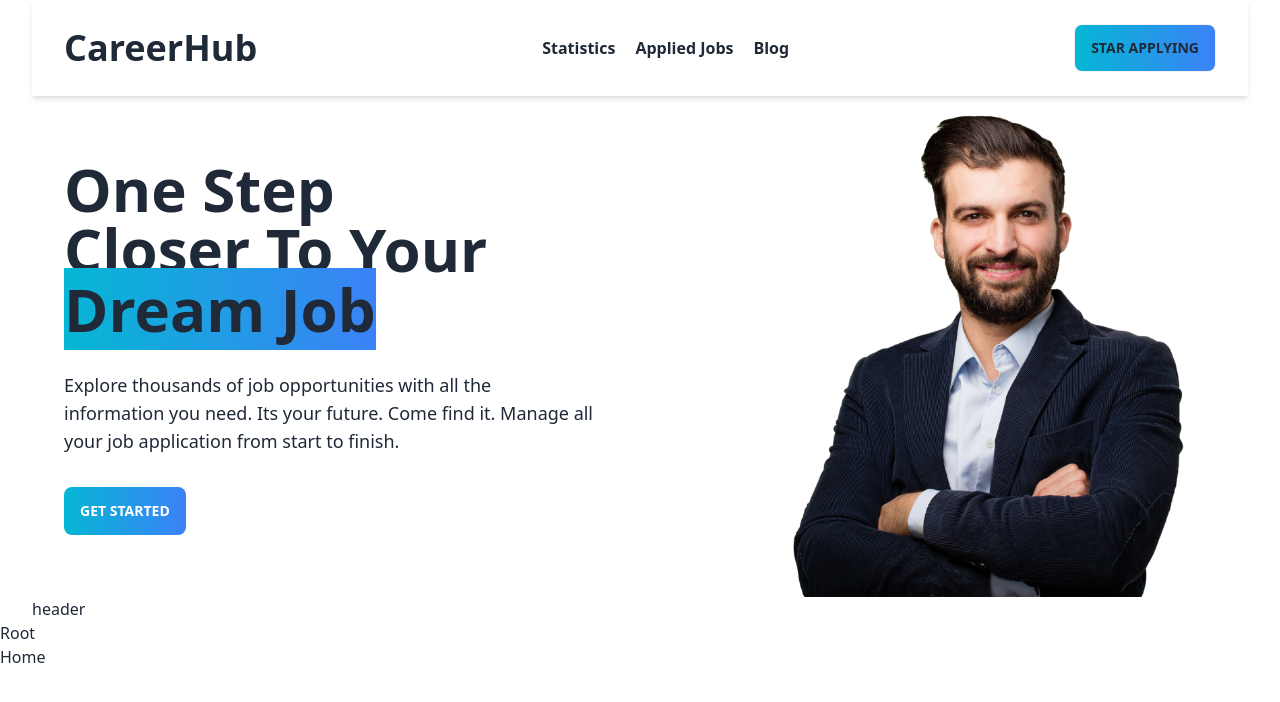
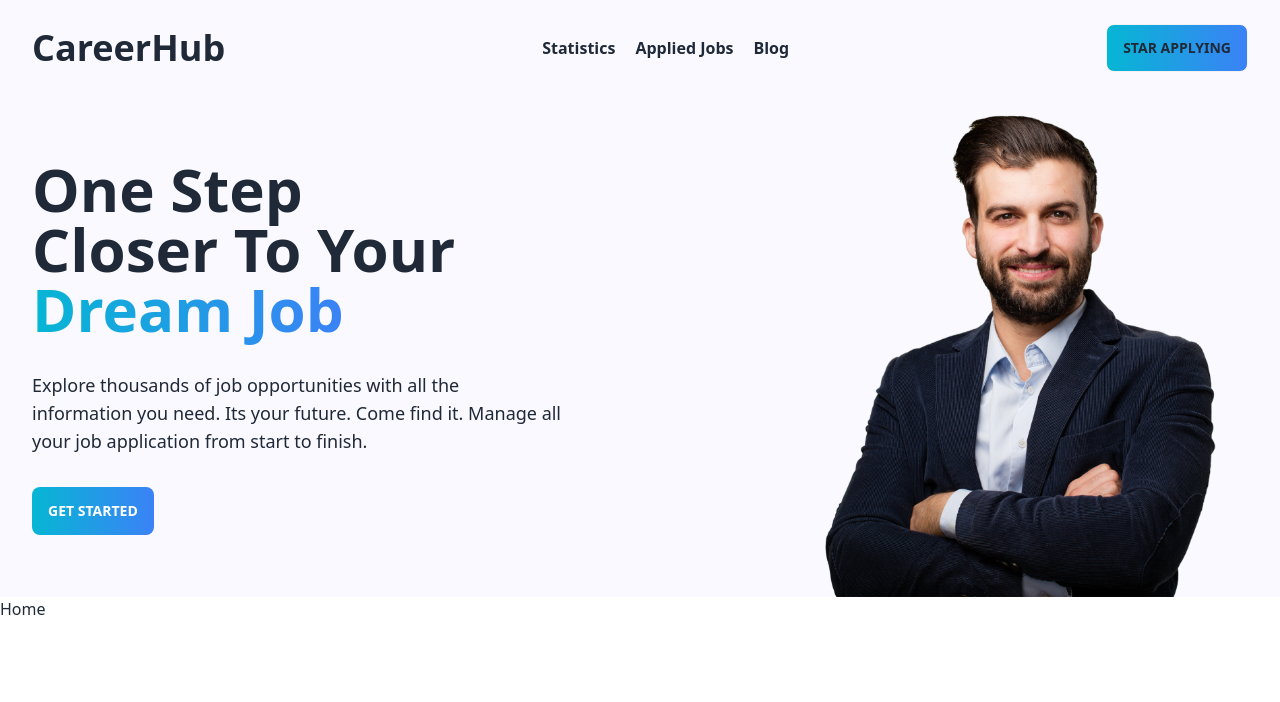
Before and after one commit to SakibAlHasan10/career-hub-react, a React (Vite) app: page / in a window 1280 px wide. Shown: the top 702 px of the page. Built offline with nearby package versions, Linux system fonts and the light colour scheme.

Commit message:
add home page

```diff
--- a/src/Components/Heade/Banner/BannerTest.jsx
+++ b/src/Components/Heade/Banner/BannerTest.jsx
@@ -6,7 +6,7 @@ const BannerTest = () => {
                 <h2 className="text-6xl font-extrabold ">
                     One Step <br />
                 Closer To Your <br />
-                <span className="bg-gradient-to-r from-cyan-500 to-blue-500">Dream Job</span> </h2>
+                <span className="bg-gradient-to-r from-cyan-500 to-blue-500 text-transparent bg-clip-text">Dream Job</span> </h2>
                 <p className=" text-lg font-medium my-8">Explore thousands of job opportunities with all the <br />
                 information you need. Its your future. Come find it. Manage all <br />
                 your job application from start to finish.</p>
--- a/src/Components/Heade/Header.jsx
+++ b/src/Components/Heade/Header.jsx
@@ -1,12 +1,11 @@
 import Banner from "./Banner/Banner";
-import Navbar from "./Navbar/Navbar";
 
 const Header = () => {
     return (
-        <div className="max-w-screen-xl mx-auto px-8  ">
-            <Navbar></Navbar>
-            <Banner></Banner>
-            header
+        <div className="bg-[#f9f9ff] ">
+            <div className="max-w-screen-xl mx-auto  ">
+                <Banner></Banner>
+            </div>
         </div>
     );
 };
--- a/src/Components/Heade/Navbar/Navbar.jsx
+++ b/src/Components/Heade/Navbar/Navbar.jsx
@@ -2,8 +2,8 @@ import { NavLink } from "react-router-dom";
 
 const Navbar = () => {
     return (
-        <div >
-            <nav className="lg:flex justify-between items-center py-6 shadow-md px-8">
+        <div className="bg-[#f9f9ff]">
+            <nav className="lg:flex justify-between items-center py-6  max-w-screen-xl mx-auto px-8">
                 <div className="">
                     <h1 className="text-4xl font-semibold">CareerHub</h1>
                 </div>
--- a/src/Pages/Home/Home.jsx
+++ b/src/Pages/Home/Home.jsx
@@ -1,7 +1,9 @@
+import Header from "../../Components/Heade/Header";
 
 const Home = () => {
     return (
         <div>
+            <Header></Header>
             <h1>Home</h1>
         </div>
     );
--- a/src/RootFile/RootFile.jsx
+++ b/src/RootFile/RootFile.jsx
@@ -1,12 +1,13 @@
 import { Outlet } from "react-router-dom";
-import Header from "../Components/Heade/Header";
+// import Header from "../Components/Heade/Header";
+import Navbar from "../Components/Heade/Navbar/Navbar";
 
 const RootFile = () => {
     return (
         <div>
-            <Header></Header>
-            <h2>Root</h2>
+            <Navbar></Navbar>
             <Outlet></Outlet>
+            {/* <Header></Header> */}
         </div>
     );
 };
```
